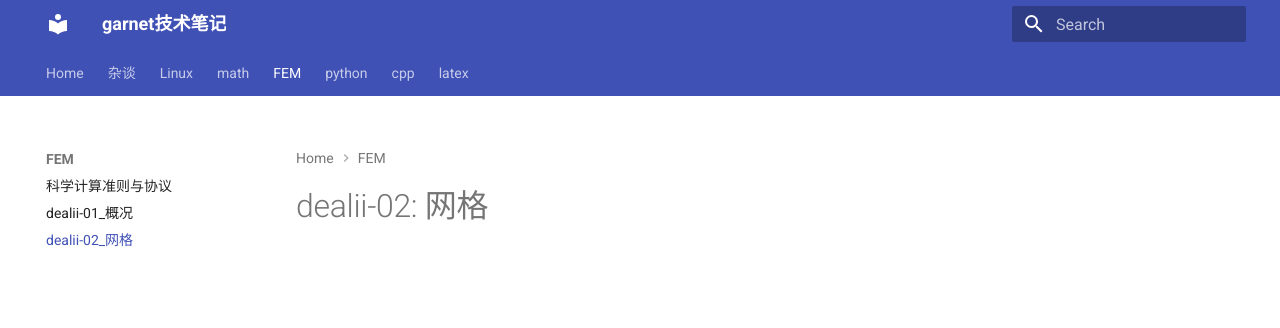
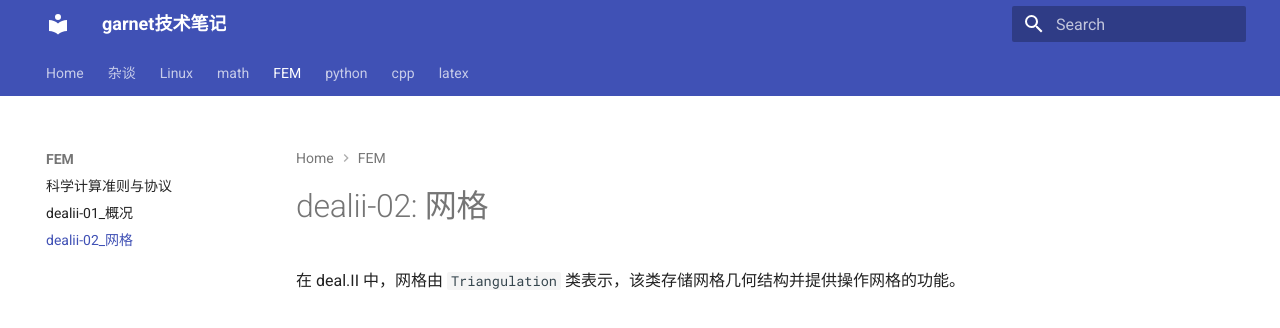
Before and after one commit to ymma98/technotes, an MkDocs documentation site: the page built from docs/FEM/dealii-02_网格.md, in a window 1280 px wide. Shown: the top 328 px of the page. Built offline with MkDocs 1.6.1 and Material for MkDocs 9.7.7, drawn with Linux system fonts in a browser that asks for light colours.

Commit message:
docs/FEM/dealii-02_网格.md updated from https://stackedit.cn/

```diff
--- a/docs/FEM/dealii-02_网格.md
+++ b/docs/FEM/dealii-02_网格.md
@@ -1,6 +1,6 @@
 # dealii-02: 网格
 
-
+在 deal.II 中，网格由 `Triangulation` 类表示，该类存储网格几何结构并提供操作网格的功能。
 <!--stackedit_data:
-eyJoaXN0b3J5IjpbMTA5MDk0ODI5XX0=
+eyJoaXN0b3J5IjpbLTE0Mjc5MTkxMDQsMTA5MDk0ODI5XX0=
 -->
```
